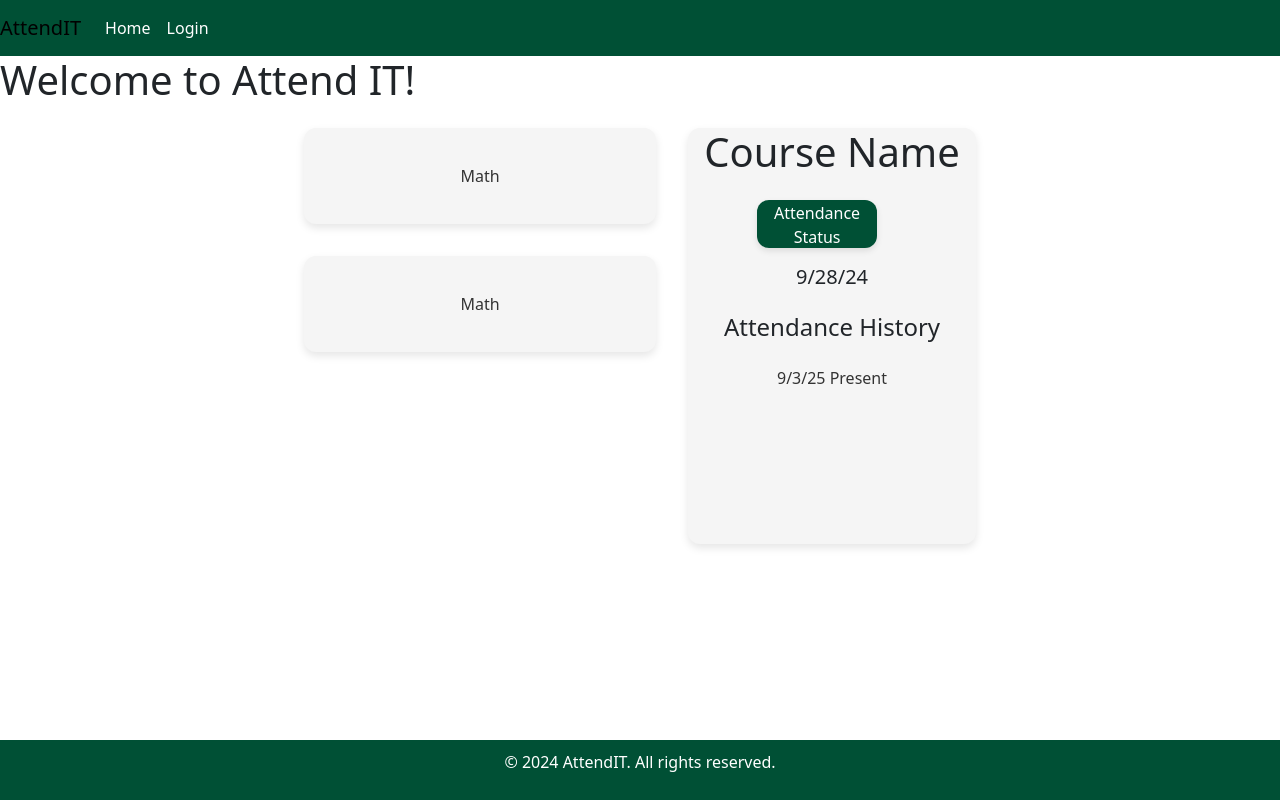
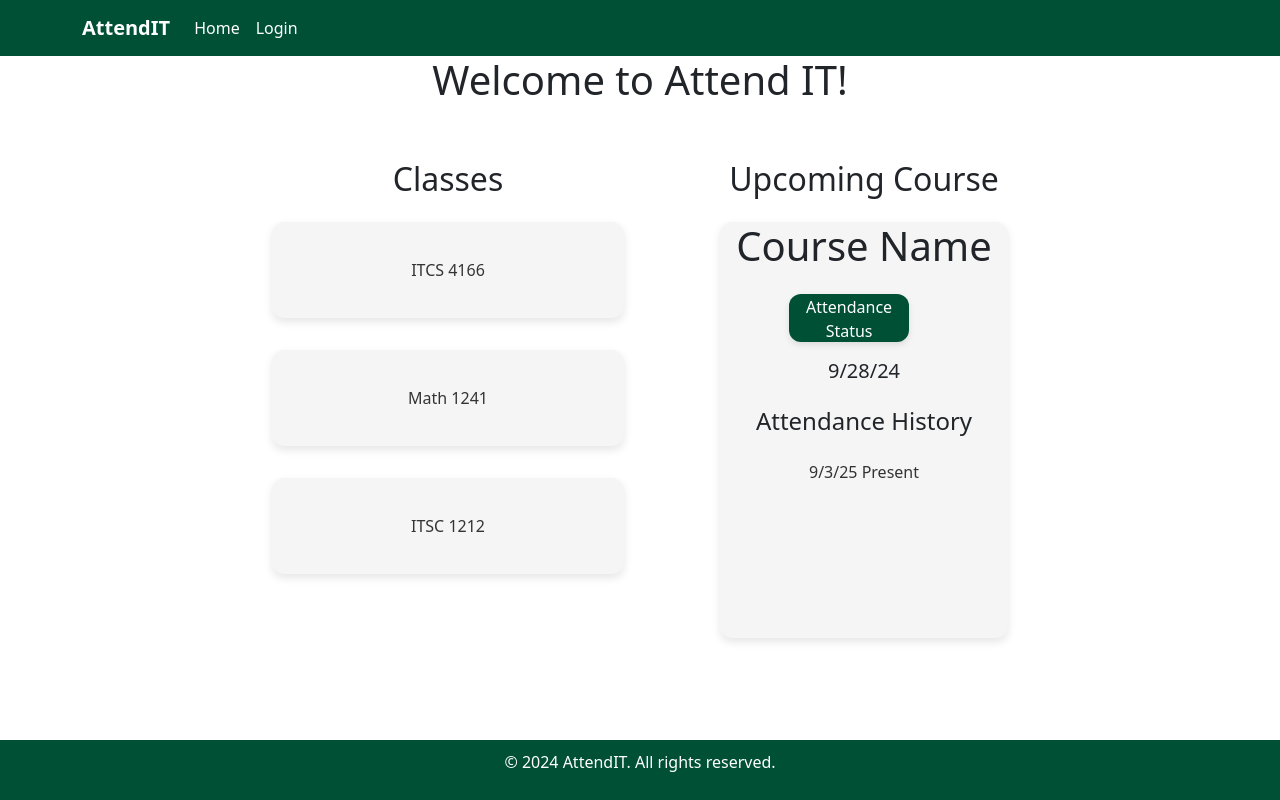
Before and after one commit to jacoblebo/AttendIT, a Flask app: page / in a window 1280 px wide. Run offline with Flask 3, Linux system fonts and the light colour scheme.

Commit message:
The student dashboard looks exactly like the wireframe
Ready for presentation deliverable. Might need to fill in some more fake data. The attendance status button does not work and we need to figure out what that button will show/do next.

```diff
--- a/static/css/js/script.js
+++ /dev/null
@@ -1,3 +0,0 @@
-document.addEventListener("DOMContentLoaded", function() {
-    console.log("Testing js file!");
-});
--- a/static/css/styles.css
+++ b/static/css/styles.css
@@ -1,4 +1,11 @@
-/* General styling for navigation and footer */
+/* General styling*/
+main {
+    display: flex;
+    flex-direction: column;
+    align-items: center;
+    justify-content: center;
+}
+
 nav {
     background-color: #005035;
     color: white;
@@ -18,9 +25,24 @@ footer {
     color: white !important;
 }
 
+.navbar {
+    background-color: #005035;
+}
+
+.navbar .nav-link {
+    color: #ffffff !important;
+}
+
 .navbar .nav-link:hover {
-    color: #ddd !important;
+    color: #dddddd !important;
 }
+
+.navbar-brand {
+    color: #ffffff !important;
+    font-weight: bold;
+}
+
+
 
 footer {
     background-color: #005035;
@@ -38,12 +60,16 @@ footer {
     flex-direction: row;
     align-items: left;
     justify-content: center;
+    gap: 4rem;
+    padding-top: 3rem;
 }
 
 /* Card container styles */
 .vertical_cards {
     display: flex;
     flex-direction: column;
+    align-items: center;
+    justify-content: left;
 }
 
 /* Style for general cards */
@@ -112,3 +138,47 @@ footer {
     background-color: #004026;
     box-shadow: 0 4px 8px rgba(0, 0, 0, 0.15);
 }
+
+
+/* Style for blur */
+#blurOverlay {
+    display: none;
+    position: fixed;
+    top: 0;
+    left: 0;
+    width: 100%;
+    height: 100%;
+    backdrop-filter: blur(1px);
+    background-color: rgba(0, 0, 0, 0.08);
+    z-index: 500;
+}
+
+/* Popover styling */
+#popoverCard {
+    display: none;
+    position: absolute;
+    top: 10rem;
+    left: 50%;
+    transform: translateX(-50%);
+    z-index: 1000;
+    background-color: #F5F5F5;
+    padding: 1.5rem;
+    border-radius: 1rem;
+    box-shadow: 0 4px 12px rgba(0, 0, 0, 0.1);
+    width: 18rem;
+}
+
+#popoverCard button {
+    margin-top: 1rem;
+    padding: 0.5rem 1rem;
+    background-color: #005035;
+    color: white;
+    border: none;
+    border-radius: 0.5rem;
+    cursor: pointer;
+}
+
+
+.vertical_cards {
+    transition: filter 0.3s ease;
+}
--- a/static/js/script.js
+++ /dev/null
@@ -1,3 +0,0 @@
-$(document).ready(function() {
-    console.log("Testing jQuery");
-});
--- a/templates/card_course.html
+++ b/templates/card_course.html
@@ -1,12 +1,17 @@
 
 {% block content %}
 <div class="vertical_cards">
-    <div class="card_style">
-        <p>Math</p>
+    <h2>Classes</h2>
+    <div class="card_style toggleButton">
+        <p>ITCS 4166</p>
     </div>
-    <div class="card_style">
-        <p>Math</p>
+    <div class="card_style toggleButton">
+        <p>Math 1241</p>
     </div>
+    <div class="card_style toggleButton">
+        <p>ITSC 1212</p>
+    </div>
+
 </div>
 
 {% endblock %}
--- a/templates/card_course_status.html
+++ b/templates/card_course_status.html
@@ -1,4 +1,6 @@
 {% block content %}
+<div class="vertical_cards">
+    <h2>Upcoming Course</h2>
     <div class="card_course_status_style">
         <h1>Course Name</h1>
         <form action="">
@@ -8,7 +10,8 @@
         <h4>Attendance History</h4>
         <p>9/3/25 Present</p>
     </div>
+</div>
+</div>
 
 
-</div>
 {% endblock %}
--- a/templates/card_popover.html
+++ b/templates/card_popover.html
@@ -0,0 +1,43 @@
+{% block content %}
+<div id="blurOverlay"></div>
+
+<div class="card_course_status_style popover_card" id="popoverCard">
+    <h1>Course Name</h1>
+    <p>Todays Date: 9-20-24</p>
+
+    <h4>Attendance History</h4>
+    <ul>
+        <li><strong>9-13-24</strong> - Absent</li>
+        <li><strong>9-6-24</strong> - Present</li>
+        <li><strong>8-30-24</strong> - Present</li>
+    </ul>
+
+    <button id="closeButton">Close</button>
+</div>
+</div>
+
+<script>
+// Toggle the popover and background blur visibility
+document.querySelectorAll('.toggleButton').forEach(button => {
+    button.addEventListener('click', function() {
+        var popover = document.getElementById('popoverCard');
+        var blurOverlay = document.getElementById('blurOverlay');
+
+        if (popover.style.display === 'none' || popover.style.display === '') {
+            popover.style.display = 'flex';
+            blurOverlay.style.display = 'block';
+        } else {
+            popover.style.display = 'none';
+            blurOverlay.style.display = 'none';
+        }
+    });
+});
+
+document.getElementById('closeButton').addEventListener('click', function() {
+    document.getElementById('popoverCard').style.display = 'none';
+    document.getElementById('blurOverlay').style.display = 'none';
+});
+
+
+</script>
+{% endblock %}
--- a/templates/home.html
+++ b/templates/home.html
@@ -7,5 +7,6 @@
     {% include 'card_course.html' %}
     {% include 'card_course_status.html' %}
     </div>
+    {% include 'card_popover.html' %}
 
 {% endblock %}
--- a/templates/layout.html
+++ b/templates/layout.html
@@ -12,25 +12,32 @@
     <!-- Javascript -->
     <script src="{{ url_for('static', filename='js/script.js') }}"></script>
 </head>
+
 <body>
   <header>
-        <nav class="navbar navbar-expand-lg navbar-light">
+    <nav class="navbar navbar-expand-lg">
+        <div class="container">
             <a class="navbar-brand" href="#">AttendIT</a>
+
             <button class="navbar-toggler" type="button" data-toggle="collapse" data-target="#navbarSupportedContent" aria-controls="navbarSupportedContent" aria-expanded="false" aria-label="Toggle navigation">
                 <span class="navbar-toggler-icon"></span>
             </button>
 
             <div class="collapse navbar-collapse" id="navbarSupportedContent">
-              <ul class="navbar-nav mr-auto">
-                <li class="nav-item active">
-                  <a class="nav-link" href="/">Home </a>
+                <ul class="navbar-nav ml-auto">
+                    <li class="nav-item">
+                        <a class="nav-link" href="/">Home</a>
                     </li>
                     <li class="nav-item">
                         <a class="nav-link" href="/login">Login</a>
                     </li>
+                </ul>
+            </div>
         </div>
     </nav>
 </header>
+
+
 
     <main>
         {% block content %}{% endblock %}
```
Lines whose indentation alone changed are shown as unchanged.
